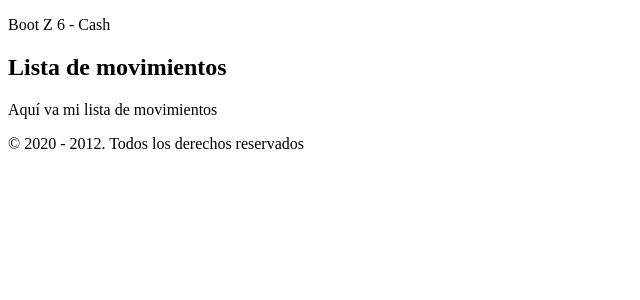
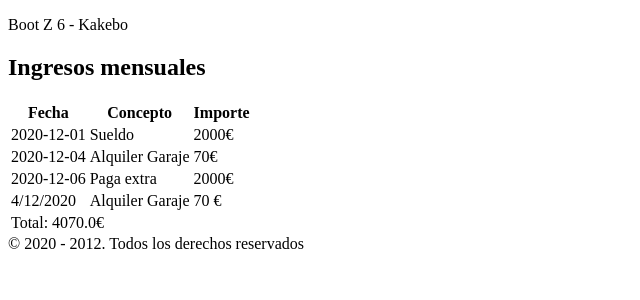
Before and after one commit to Pepeciruela/flask_movements, a Flask app: page / in a window 1280 px wide. Shown: the top 300 px of the page, without its empty margins (0-640 px from the left). Run offline with Flask 2, Linux system fonts and the light colour scheme.

Commit message:
cambios web

```diff
--- /dev/null
+++ b/movements/data/basededatos.csv
@@ -0,0 +1,3 @@
+2020-12-01,"Sueldo",2000
+2020-12-04,"Alquiler Garaje",70
+2020-12-06,"Paga extra",2000
--- a/movements/templates/base.html
+++ b/movements/templates/base.html
@@ -3,11 +3,11 @@
 <head>
     <meta charset="UTF-8">
     <meta name="viewport" content="width=device-width, initial-scale=1.0">
-    <title>Movimientos - {% block title %}{% endblock %}</title>
+    <title>Mi Kakebo - {% block title %}{% endblock %}</title>
 </head>
 <body>
     <header>
-        <p> Boot Z 6 - Cash</p>
+        <p> Boot Z 6 - Kakebo</p>
         <section>
             {% block contenido %}{% endblock %}
         </section>
--- a/movements/templates/movementList.html
+++ b/movements/templates/movementList.html
@@ -1,9 +1,32 @@
 
 {% extends "base.html" %}
 
-{% block title %} lista {% endblock %}
+{% block title %} Resumen mensual {% endblock %}
+    Esto es lo que hay en datos {{ datos }}
 
 {% block contenido%}
-            <h1> Lista de movimientos</h1>
-            <p>Aquí va mi lista de movimientos</p>
+            <h1> Ingresos mensuales</h1>
+            <table>
+                <tr>
+                    <th>Fecha</th>
+                    <th>Concepto</th>
+                    <th>Importe</th>
+                </tr>
+            {% for registro in datos %}
+                <tr>
+                    <td>{{registro[0]}}</td>
+                    <td>{{registro[1]}}</td>
+                    <td>{{registro[2]}}€</td>
+                </tr>
+            {% endfor %}
+                <tr>
+                    <td>4/12/2020</td>
+                    <td>Alquiler Garaje</td>
+                    <td>70 €</td>
+                </tr>
+                <tr>
+                    <td colspan="3">Total: {{total}}€</td>
+                </tr>
+
+            </table>
 {% endblock %}
--- a/movements/views.py
+++ b/movements/views.py
@@ -1,6 +1,20 @@
 from movements import app
 from flask import render_template
+import csv
 
 @app.route("/")
-def listaMovimientos():
-    return render_template("movementList.html")
+def listaIngresos():
+    fIngresos = open("movements/data/basededatos.csv", "r")
+    csvReader = csv.reader(fIngresos, delimiter = ",", quotechar = '"')
+    ingresos = list(csvReader)
+    sumador = 0
+    for ingreso in ingresos:
+        sumador += float(ingreso[2])
+
+    print(ingresos)
+
+    return render_template("movementList.html", datos=ingresos, total=sumador)
+
+@app.route("/crealta")
+def nuevoIngreso ():
+    return "Ya si eso el miércoles te lo enseño"
--- a/requirements.txt
+++ b/requirements.txt
@@ -3,4 +3,5 @@ Flask==1.1.2
 itsdangerous==1.1.0
 Jinja2==2.11.2
 MarkupSafe==1.1.1
+python-dotenv==0.15.0
 Werkzeug==1.0.1
```
Also changed, not shown: 1 other file.
